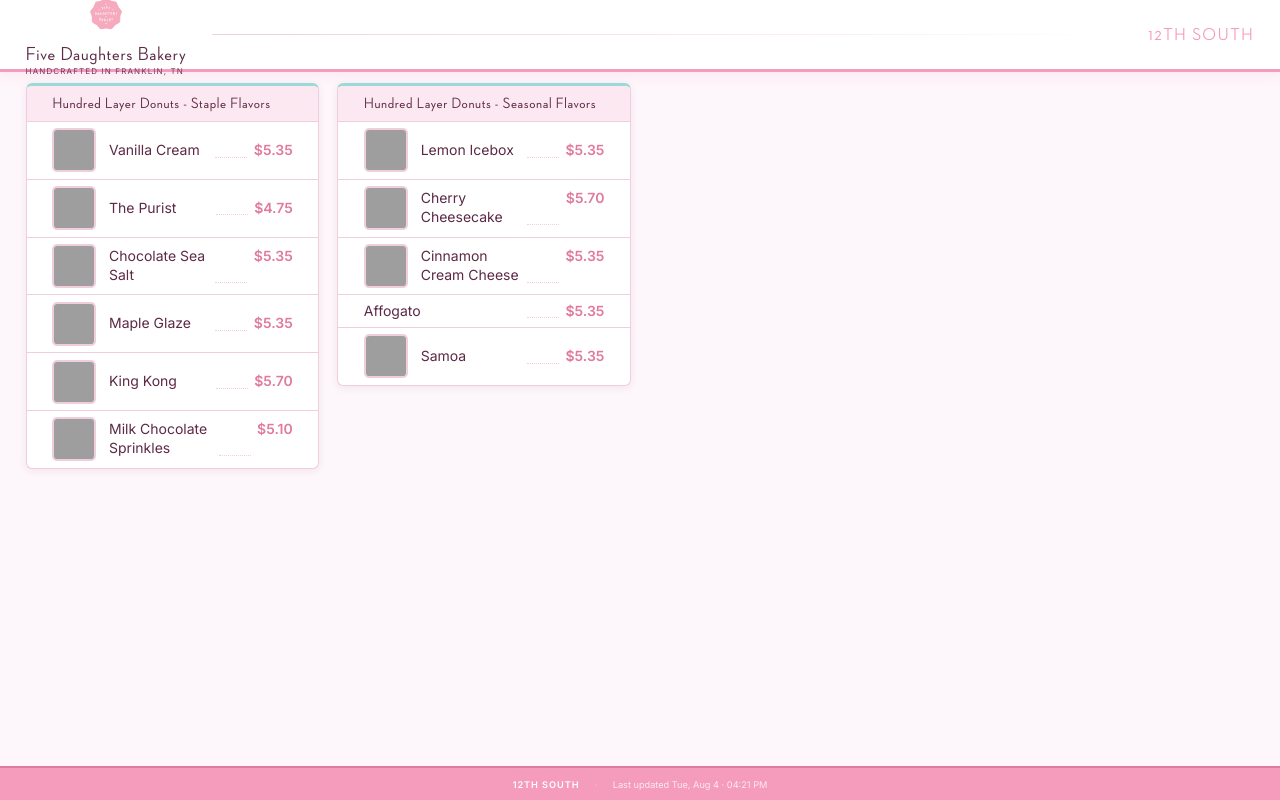
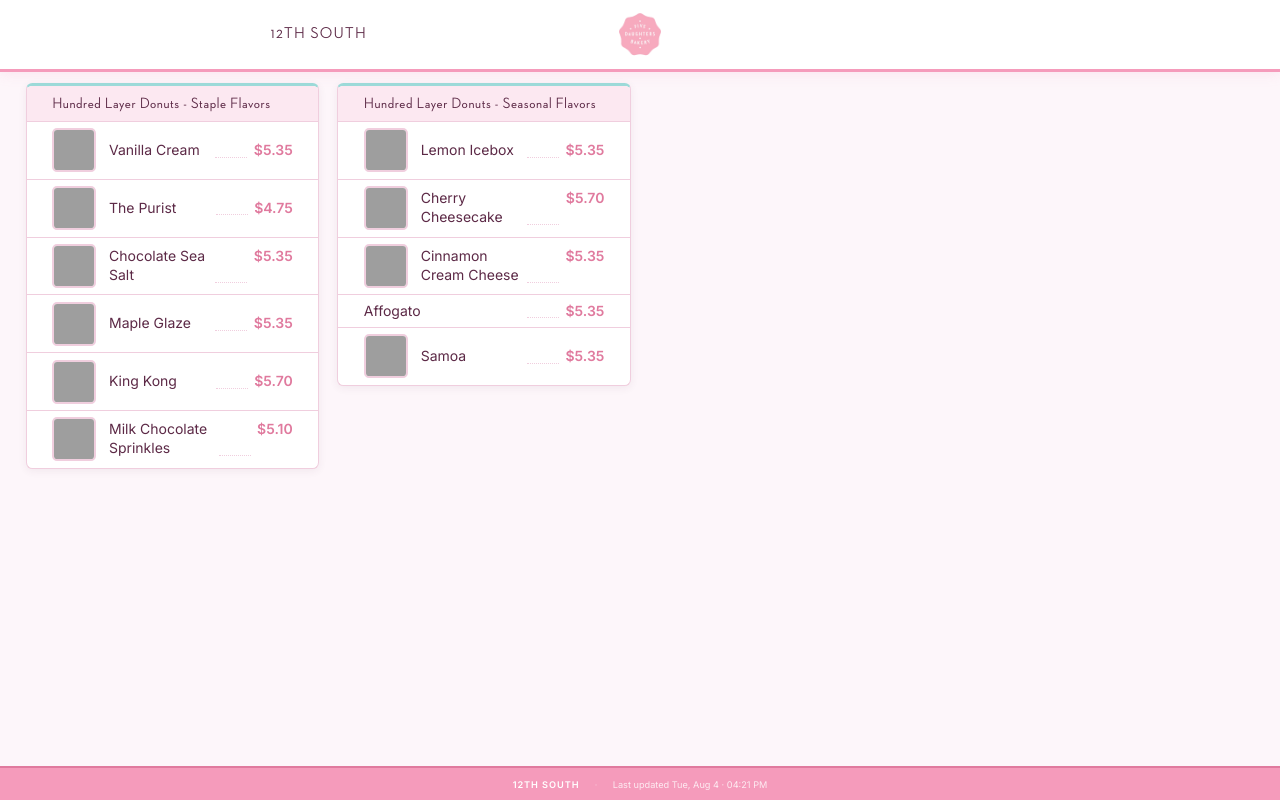
Before and after one commit to jwal7000/menu-display, a website: page public/index.html in a window 1280 px wide. Drawn offline with Linux system fonts and the light colour scheme; grey boxes are pictures that could not be loaded; a web font is replaced by a local one.

Commit message:
design: center logo in header, location name on left

```diff
--- a/public/index.html
+++ b/public/index.html
@@ -20,16 +20,12 @@
   <!-- Header -->
   <header class="header">
     <div class="header-left">
-      <img src="logo.png" alt="Five Daughters Bakery" class="header-logo" />
-      <div class="header-text">
-        <div class="header-wordmark">Five Daughters Bakery</div>
-        <div class="header-tagline">Handcrafted in Franklin, TN</div>
-      </div>
-    </div>
-    <div class="header-divider" aria-hidden="true"></div>
-    <div class="header-right">
       <span id="location-name" class="header-location"></span>
     </div>
+    <div class="header-center">
+      <img src="logo.png" alt="Five Daughters Bakery" class="header-logo" />
+    </div>
+    <div class="header-right"></div>
   </header>
 
   <!-- Main menu grid -->
--- a/public/styles.css
+++ b/public/styles.css
@@ -127,68 +127,35 @@
 }
 
 .header-left {
+  flex: 1;
   display: flex;
   align-items: center;
-  gap: 0.8vw;
+  justify-content: flex-start;
+}
+
+.header-center {
   flex: 0 0 auto;
-  /* never let left side overflow or push into the divider */
-  min-width: 0;
-  overflow: hidden;
+  display: flex;
+  align-items: center;
+  justify-content: center;
+}
+
+.header-right {
+  flex: 1;
 }
 
 .header-logo {
-  /* Sized to match the cap-height of the wordmark — no taller than ~60% of header */
-  height: calc(var(--header-h) * 0.58);
+  height: calc(var(--header-h) * 0.78);
   width: auto;
   display: block;
   object-fit: contain;
-  flex-shrink: 0;
-}
-
-.header-text {
-  display: flex;
-  flex-direction: column;
-  gap: 0.25vh;
-  min-width: 0;
-}
-
-.header-wordmark {
-  font-family: var(--font-display);
-  font-size: clamp(1.1rem, 2.4vh, 1.9rem);
-  font-weight: 700;
-  color: var(--plum);
-  letter-spacing: 0.04em;
-  line-height: 1;
-  white-space: nowrap;
-}
-
-.header-tagline {
-  font-family: var(--font-ui);
-  font-size: clamp(0.5rem, 0.95vh, 0.8rem);
-  font-weight: 400;
-  color: var(--plum-mid);
-  letter-spacing: 0.14em;
-  text-transform: uppercase;
-  white-space: nowrap;
-}
-
-.header-divider {
-  flex: 1;
-  height: 1px;
-  background: linear-gradient(to right, var(--border), transparent);
-  margin: 0 var(--pad-x);
-}
-
-.header-right {
-  flex: 0 0 auto;
-  text-align: right;
 }
 
 .header-location {
   font-family: var(--font-display);
-  font-size: clamp(0.8rem, 2.2vh, 1.6rem);
+  font-size: clamp(0.8rem, 2vh, 1.4rem);
   font-weight: 600;
-  color: var(--pink);
+  color: var(--plum);
   letter-spacing: 0.08em;
   text-transform: uppercase;
 }
```
